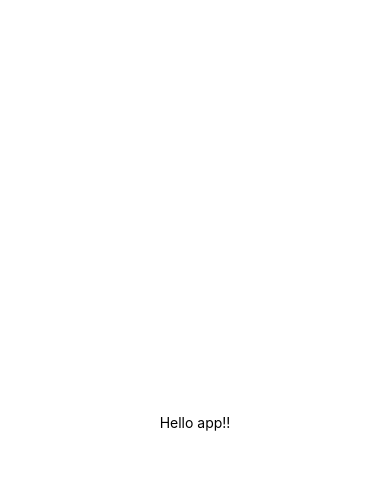
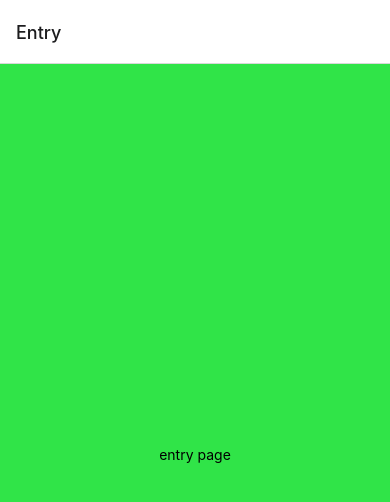
Before and after one commit to nirkif/barberShopFrontEnd, a React Native app: screen / in a window 390 px wide. Shown: the top 502 px of the page. Built offline with nearby package versions, Linux system fonts and the light colour scheme.

Commit message:
started navigation process
created pages and navigation function\
in process*

```diff
--- a/App.js
+++ b/App.js
@@ -1,12 +1,14 @@
 import { StatusBar } from 'expo-status-bar';
+import React from 'react';
 import { StyleSheet, Text, View } from 'react-native';
+import { NavigationContainer } from '@react-navigation/native';
+import { Navigation } from './navigation'
 
 export default function App() {
   return (
-    <View style={styles.container}>
-      <Text>Hello app!!</Text>
-      <StatusBar style="auto" />
-    </View>
+    <NavigationContainer>
+    <Navigation/>
+    </NavigationContainer>
   );
 }
 
--- /dev/null
+++ b/navigation.js
@@ -0,0 +1,19 @@
+import React from 'react';
+import { createStackNavigator } from '@react-navigation/stack';
+
+import HomeScreen from './screens/Home';
+import EntryScreen from './screens/Entry';
+import RegisterScreen from './screens/Register';
+
+
+const StonkNavigator = createStackNavigator();
+export const Navigation = () => {
+    return(
+
+        <StonkNavigator.Navigator>
+            <StonkNavigator.Screen name='Entry'component={EntryScreen}/>
+            <StonkNavigator.Screen name='Home' component={HomeScreen}/>
+            <StonkNavigator.Screen name='Register' component={RegisterScreen}/>
+        </StonkNavigator.Navigator>
+    )
+}
--- /dev/null
+++ b/screens/Entry.js
@@ -0,0 +1,23 @@
+import React from 'react';
+import { StyleSheet, Text, View } from 'react-native';
+
+const Entry = () => {
+
+    return(
+        <View style={styles.container}>
+            <Text>entry page</Text>
+        </View>
+    )
+
+}
+
+const styles = StyleSheet.create({
+    container: {
+      flex: 1,
+      backgroundColor: '#30E448',
+      alignItems: 'center',
+      justifyContent: 'center',
+    },
+});
+
+export default Entry;
--- /dev/null
+++ b/screens/Home.js
@@ -0,0 +1,23 @@
+import React from 'react';
+import { StyleSheet, Text, View } from 'react-native';
+
+const Home = () => {
+
+    return(
+        <View style={styles.container}>
+            <Text>Home Page</Text>
+        </View>
+    )
+
+}
+
+const styles = StyleSheet.create({
+    container: {
+      flex: 1,
+      backgroundColor: '#30E4DE',
+      alignItems: 'center',
+      justifyContent: 'center',
+    },
+});
+
+export default Home;
--- /dev/null
+++ b/screens/Register.js
@@ -0,0 +1,23 @@
+import React from 'react';
+import { StyleSheet, Text, View } from 'react-native';
+
+const Register = () => {
+
+    return(
+        <View style={styles.container}>
+            <Text>register page</Text>
+        </View>
+    )
+
+}
+
+const styles = StyleSheet.create({
+    container: {
+      flex: 1,
+      backgroundColor: '#B430E4',
+      alignItems: 'center',
+      justifyContent: 'center',
+    },
+});
+
+export default Register;
```
Also changed, not shown: package.json (+9 -1 lines), screens/BookingDetails.js (added, +23 -0 lines), screens/Profile.js (added, +23 -0 lines), 1 other file (tests, documents, lock files or other folders).
